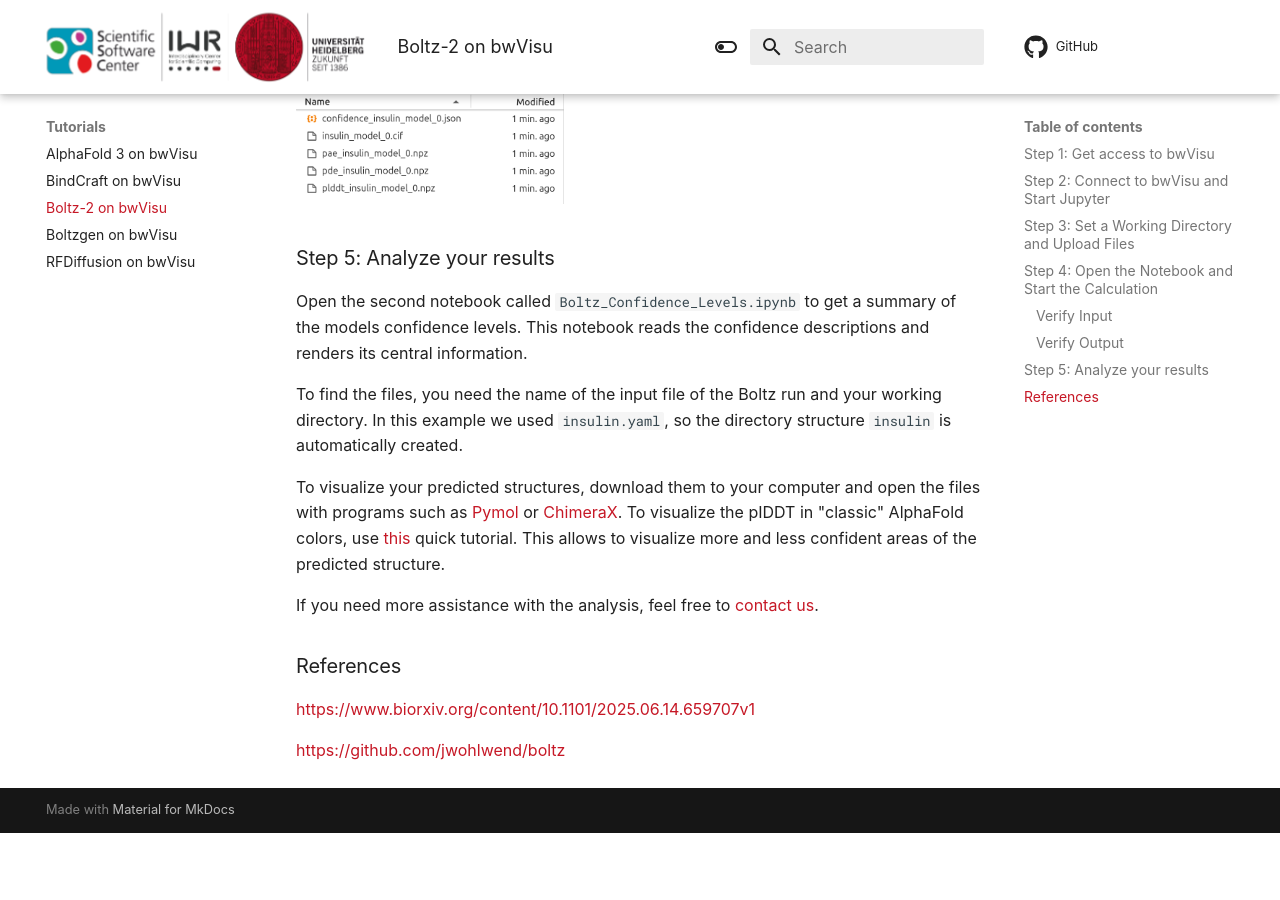
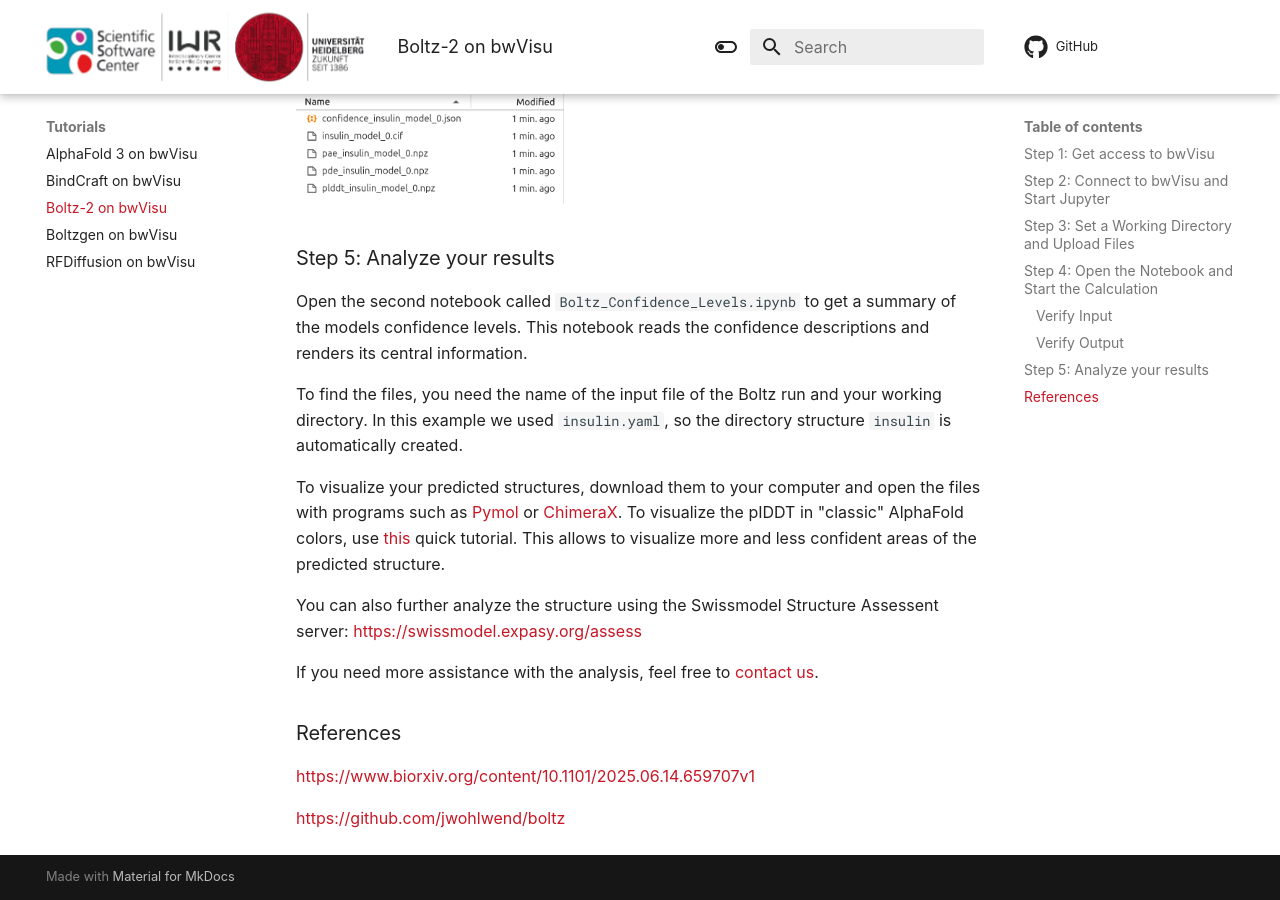
Before and after one commit to ssciwr/BioStructureHub, an MkDocs documentation site: the page built from docs/tutorials/tutorial_Boltz_bwVisu.md, in a window 1280 px wide and 900 px high, scrolled down 3324 px. Built offline with MkDocs 1.6.1 and Material for MkDocs 9.7.7, drawn with Linux system fonts in a browser that asks for light colours; comment, search, counter and statistics services are not loaded; before the commit the page ends 4157 px from its top, so only the background shows below that.

Commit message:
add:swissmodel

```diff
--- a/docs/tutorials/tutorial_Boltz_bwVisu.md
+++ b/docs/tutorials/tutorial_Boltz_bwVisu.md
@@ -75,6 +75,9 @@ To find the files, you need the name of the input file of the Boltz run and your
 
 To visualize your predicted structures, download them to your computer and open the files with programs such as <a href="https://pymol.org/" target="_blank" rel="noopener">Pymol</a> or <a href="https://www.cgl.ucsf.edu/chimerax/" target="_blank" rel="noopener">ChimeraX</a>. To visualize the pIDDT in "classic" AlphaFold colors, use <a href="https://kpwulab.com/2023/03/09/color-alphafold2s-plddt/" target="_blank" rel="noopener">this</a> quick tutorial. This allows to visualize more and less confident areas of the predicted structure.
 
+You can also further analyze the structure using the Swissmodel Structure Assessent server:
+<a href="https://swissmodel.expasy.org/assess" target="_blank" rel="noopener">https://swissmodel.expasy.org/assess</a>
+
 If you need more assistance with the analysis, feel free to [contact us](../contact.md).
 
 ### References
```
Also changed, not shown: docs/tutorials/tutorial_AF_bwVisu.md (+3 -0 lines).
